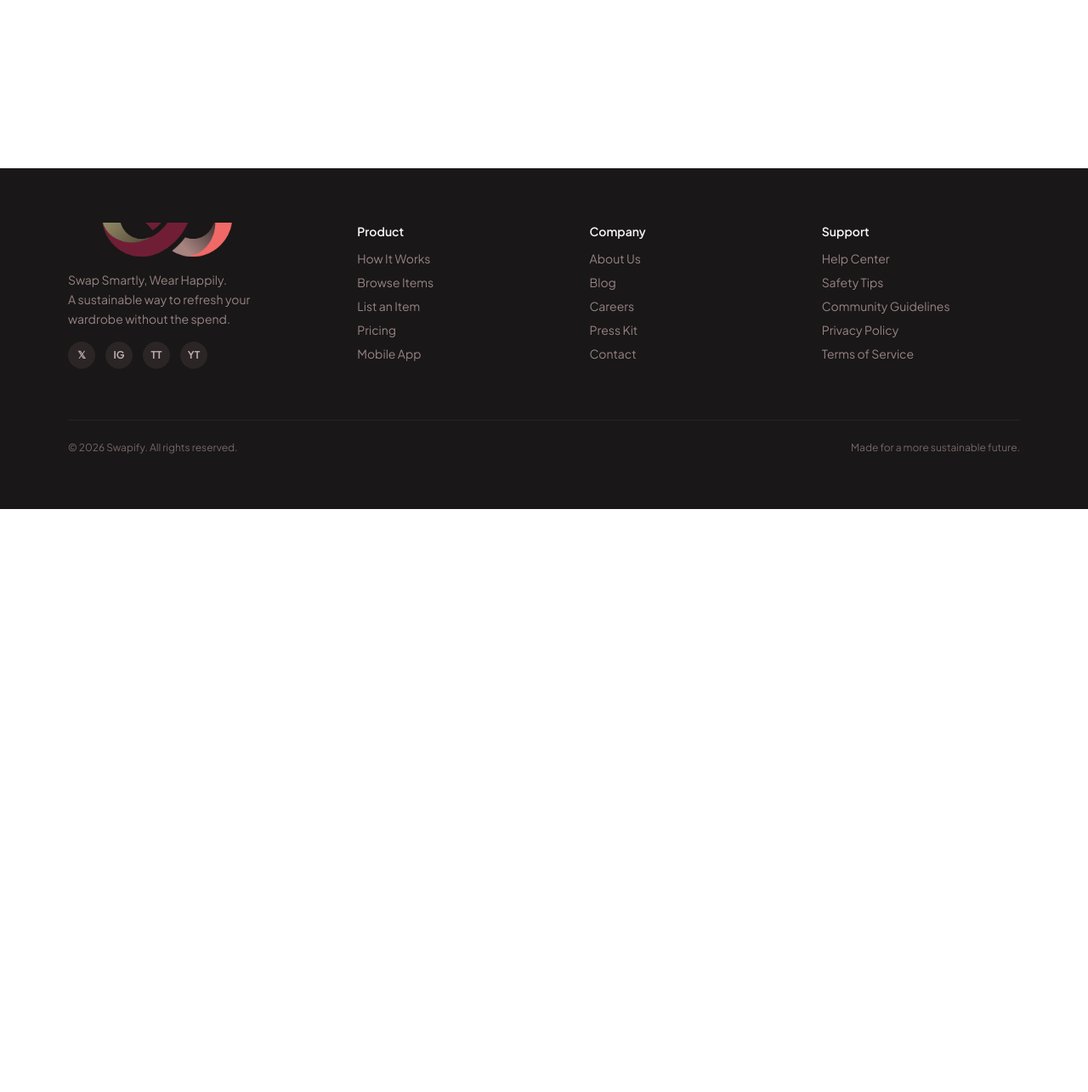
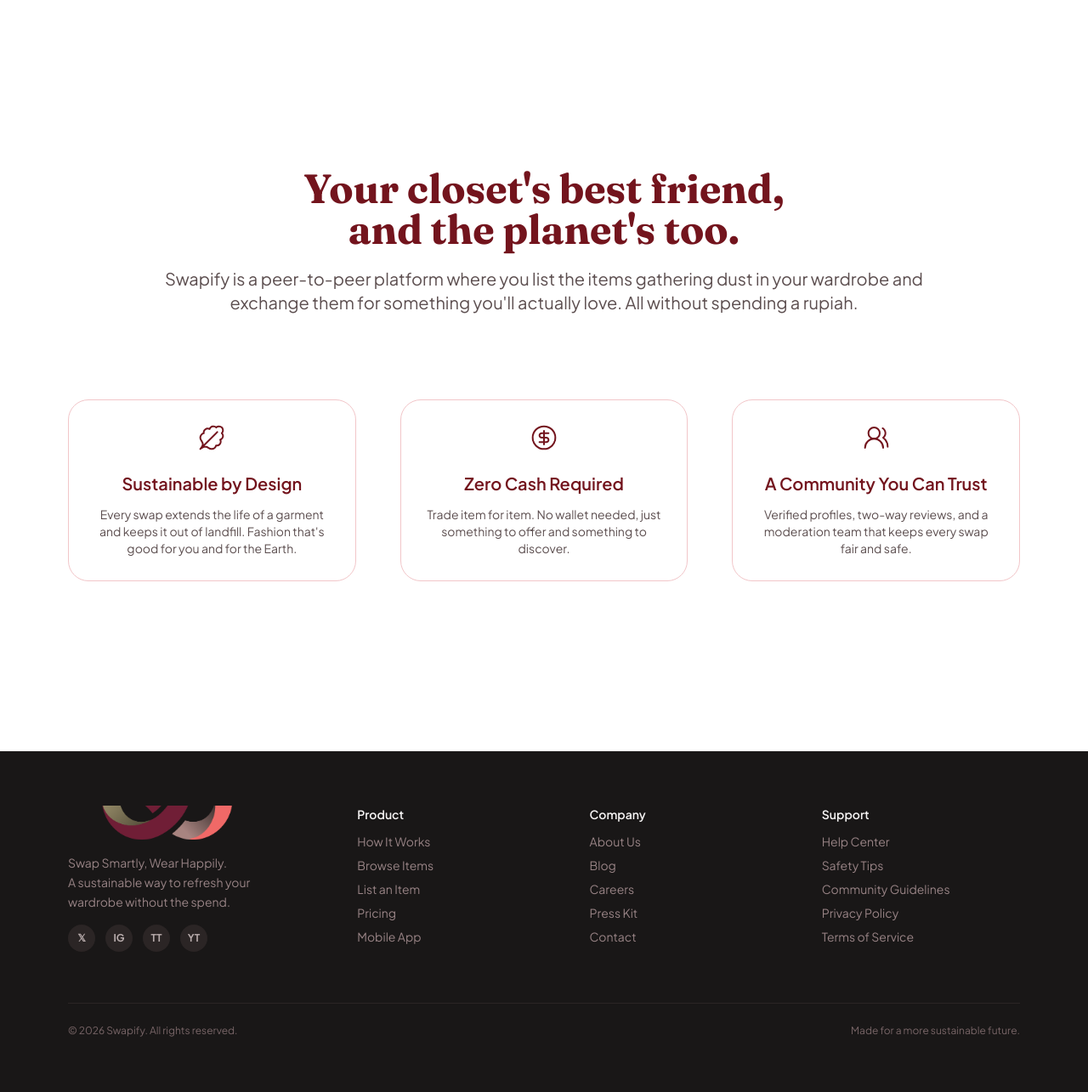
Before and after one commit to F12-PBP/swapify, a Django app: page / in a window 1280 px wide. Shown: the part 752-2037 px from the top of the page at 85% size. Before the commit the page ends 1351 px from the top, so only its background shows below. Run offline with Django 5.2, Linux system fonts and the light colour scheme; style sheets or scripts are compiled from the project's sources; some libraries are stand-ins or nearby versions.

Commit message:
feat(landing): implement about section

```diff
--- a/apps/main/templates/main/home.html
+++ b/apps/main/templates/main/home.html
@@ -8,4 +8,5 @@
 
 {% block content %}
     {% include "main/sections/hero.html" %}
+    {% include "main/sections/about.html" %}
 {% endblock %}
--- /dev/null
+++ b/apps/main/templates/main/sections/about.html
@@ -0,0 +1,40 @@
+{% load static %}
+<section id="about-us" class="mx-auto w-full max-w-[1440px] scroll-mt-20 px-8 pb-25 xl:scroll-mt-28 xl:px-20 xl:pb-50" aria-labelledby="about-title">
+    <div class="flex flex-col items-center gap-10 xl:gap-25">
+        <div class="flex w-full max-w-[923px] flex-col items-center gap-4 text-center xl:gap-5">
+            <h2 id="about-title" class="font-display text-h4 font-bold text-primary-base md:text-h3 xl:text-h2">
+                <span class="xl:block">Your closet's best friend<span class="hidden xl:inline">,</span></span>
+                <span class="xl:block">and the planet's too.</span>
+            </h2>
+            <p class="text-b8 text-neutral-90 md:text-b7 xl:text-b6">
+                Swapify is a peer-to-peer platform where you list the items gathering dust in your wardrobe and exchange them for something you'll actually love. All without spending a rupiah.
+            </p>
+        </div>
+
+        <div class="flex w-full max-w-lg flex-col gap-3 lg:max-w-none lg:flex-row lg:items-stretch lg:gap-6 xl:gap-13">
+            <article class="card flex min-w-0 flex-1 flex-row items-center gap-6 rounded-[20px] border border-primary-30 p-5 lg:flex-col lg:rounded-3xl lg:p-7">
+                <img src="{% static 'images/landing_page/about/leaf.svg' %}" alt="" width="32" height="32" class="shrink-0">
+                <div class="flex min-w-0 flex-1 flex-col gap-3 lg:w-full lg:text-center">
+                    <h3 class="text-s8 font-semibold text-primary-base xl:text-s6">Sustainable by Design</h3>
+                    <p class="text-b8 text-neutral-90">Every swap extends the life of a garment and keeps it out of landfill. Fashion that's good for you and for the Earth.</p>
+                </div>
+            </article>
+
+            <article class="card flex min-w-0 flex-1 flex-row items-center gap-6 rounded-[20px] border border-primary-30 p-5 lg:flex-col lg:rounded-3xl lg:p-7">
+                <img src="{% static 'images/landing_page/about/cash.svg' %}" alt="" width="32" height="32" class="shrink-0">
+                <div class="flex min-w-0 flex-1 flex-col gap-3 lg:w-full lg:text-center">
+                    <h3 class="text-s8 font-semibold text-primary-base xl:text-s6">Zero Cash Required</h3>
+                    <p class="text-b8 text-neutral-90">Trade item for item. No wallet needed, just something to offer and something to discover.</p>
+                </div>
+            </article>
+
+            <article class="card flex min-w-0 flex-1 flex-row items-center gap-6 rounded-[20px] border border-primary-30 p-5 lg:flex-col lg:rounded-3xl lg:p-7">
+                <img src="{% static 'images/landing_page/about/community.svg' %}" alt="" width="32" height="32" class="shrink-0">
+                <div class="flex min-w-0 flex-1 flex-col gap-3 lg:w-full lg:text-center">
+                    <h3 class="text-s8 font-semibold text-primary-base xl:text-s6">A Community You Can Trust</h3>
+                    <p class="text-b8 text-neutral-90">Verified profiles, two-way reviews, and a moderation team that keeps every swap fair and safe.</p>
+                </div>
+            </article>
+        </div>
+    </div>
+</section>
```
Also changed, not shown: static/images/landing_page/about/cash.svg (added), static/images/landing_page/about/community.svg (added), static/images/landing_page/about/leaf.svg (added).
